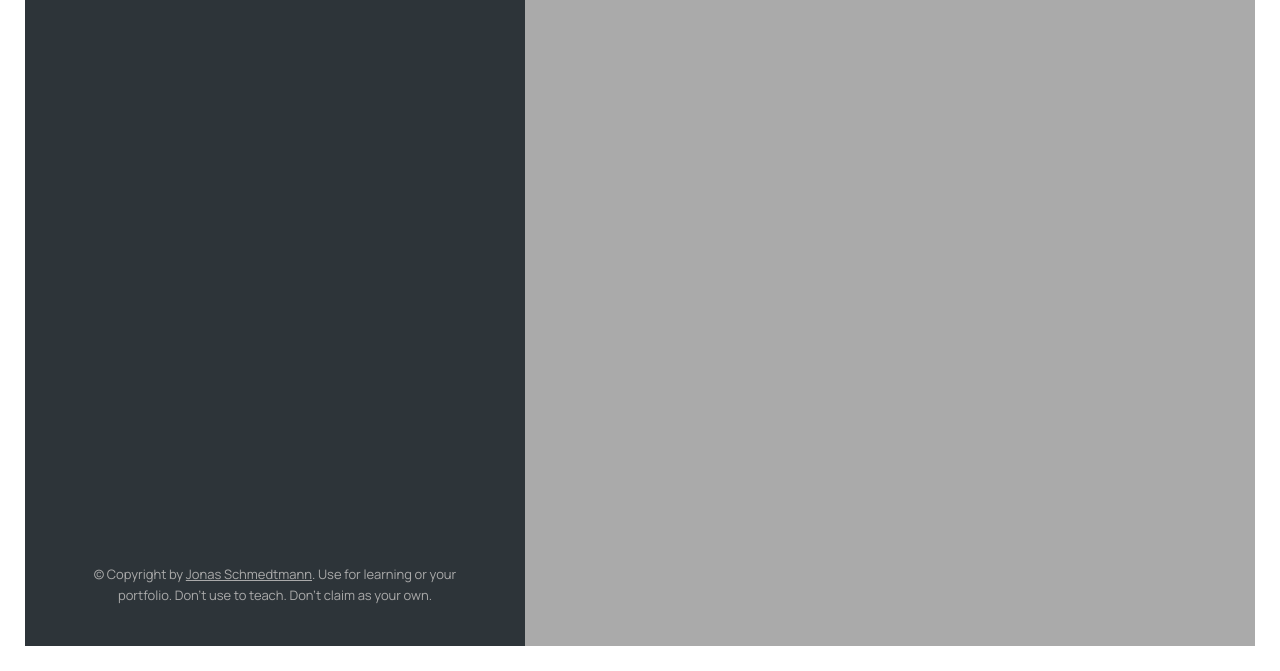
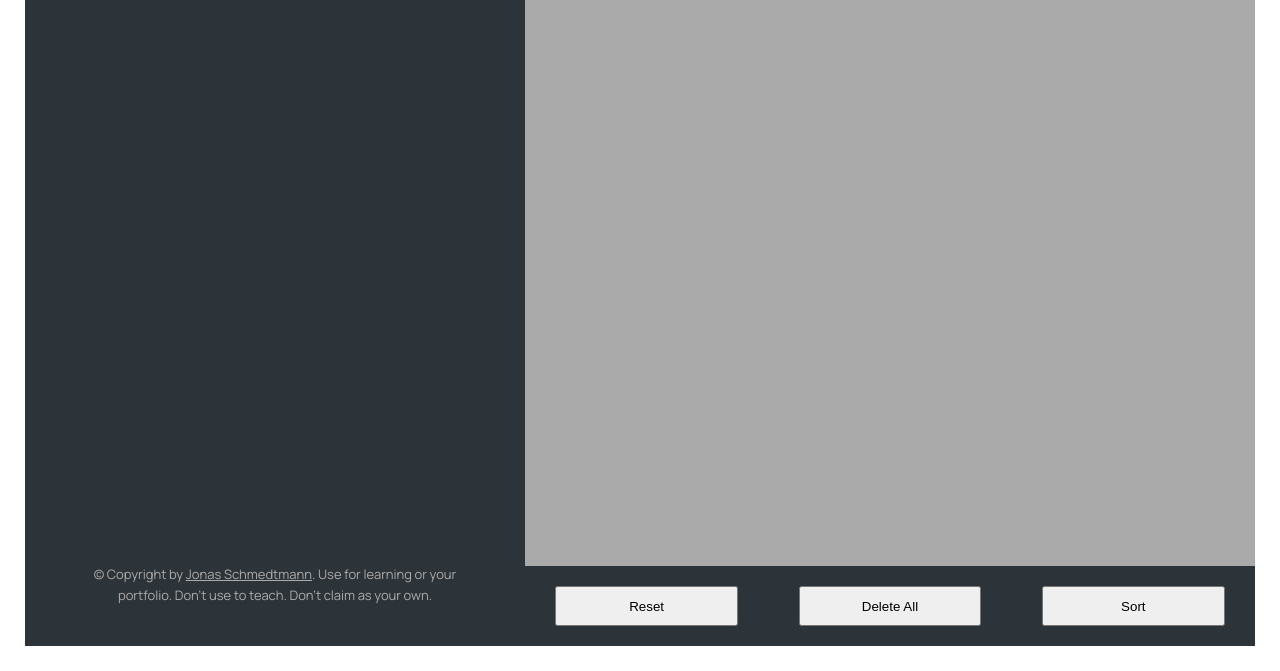
Before and after one commit to AmarMuric04/Jonas--Full-JS-course, a plain HTML site: page 15-Mapty/starter/index.html in a window 1280 px wide. Shown: the part 129-800 px from the top of the page. Drawn offline with nearby package versions, Linux system fonts and the light colour scheme.

Commit message:
Started MAPTY Challenges

```diff
--- a/15-Mapty/starter/index.html
+++ b/15-Mapty/starter/index.html
@@ -128,7 +128,11 @@
         as your own.
       </p>
     </div>
-
     <div id="map"></div>
+    <div class="buttons">
+      <button>Reset</button>
+      <button>Delete All</button>
+      <button>Sort</button>
+    </div>
   </body>
 </html>
--- a/15-Mapty/starter/script.js
+++ b/15-Mapty/starter/script.js
@@ -27,7 +27,7 @@ class Workout {
   }
   click() {
     this.clicks++;
-    console.log(this.clicks);
+    // console.log(this.clicks);
     // console.log(this);
   }
 }
@@ -97,7 +97,7 @@ class App {
     {
       const { latitude } = position.coords;
       const { longitude } = position.coords;
-      console.log(`https://www.google.pt/maps/@${latitude},${longitude}`);
+      // console.log(`https://www.google.pt/maps/@${latitude},${longitude}`);
 
       const coords = [latitude, longitude];
 
@@ -317,7 +317,6 @@ class App {
         );
       }
     });
-    console.log(this.#workouts);
     this.#workouts.forEach(work => {
       this._renderWorkout(work);
     });
--- a/15-Mapty/starter/style.css
+++ b/15-Mapty/starter/style.css
@@ -192,7 +192,7 @@ a:visited {
 /* MAP */
 #map {
   flex: 1;
-  height: 100%;
+  height: 90%;
   background-color: var(--color-light--1);
 }
 
@@ -218,3 +218,18 @@ a:visited {
 .cycling-popup .leaflet-popup-content-wrapper {
   border-left: 5px solid var(--color-brand--1);
 }
+.buttons {
+  display: flex;
+  justify-content: space-around;
+  align-items: center;
+  position: absolute;
+  bottom: 25px;
+  left: 525px;
+  height: 10%;
+  right: 25px;
+  background-color: var(--color-dark--1);
+}
+.buttons button {
+  width: 25%;
+  height: 50%;
+}
```
